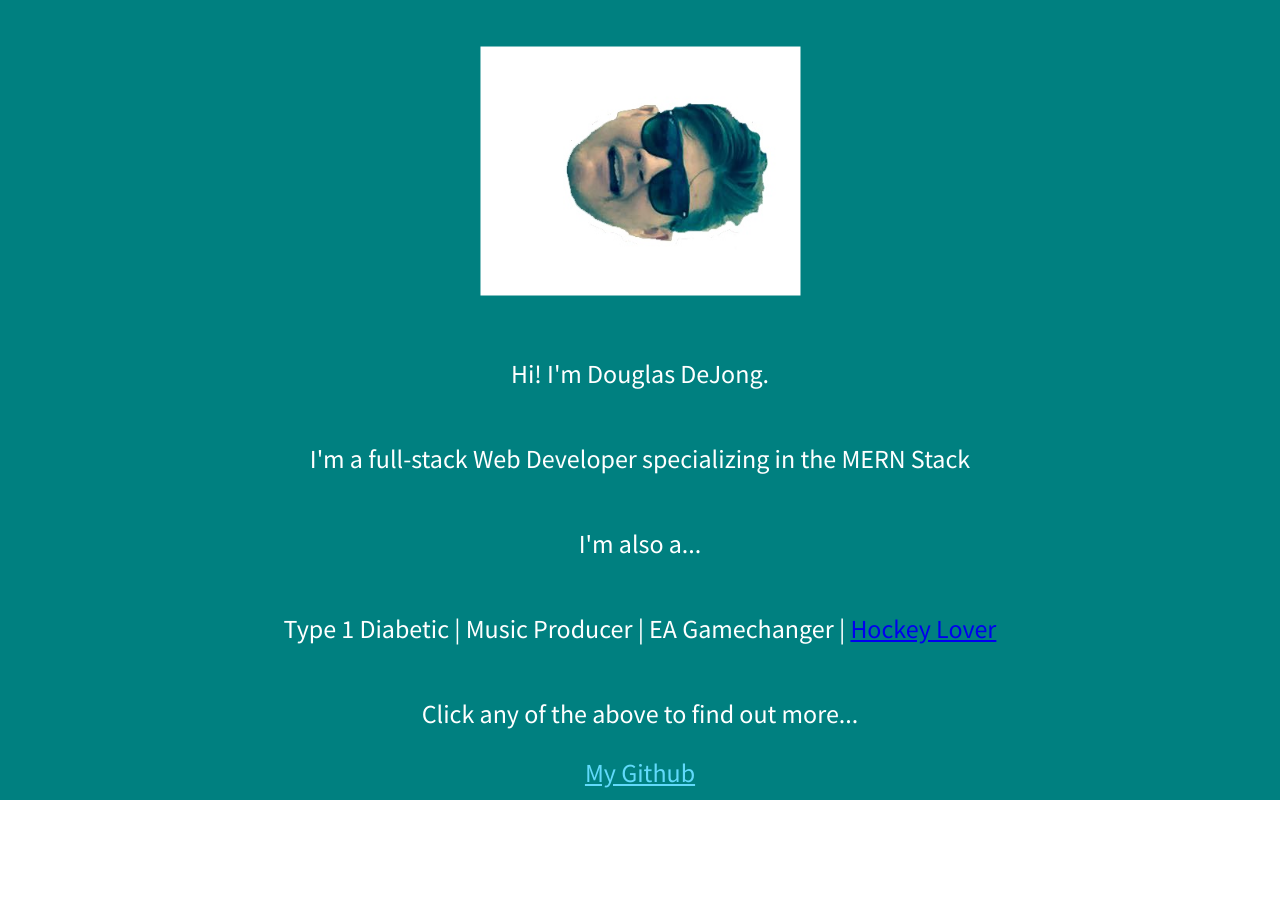
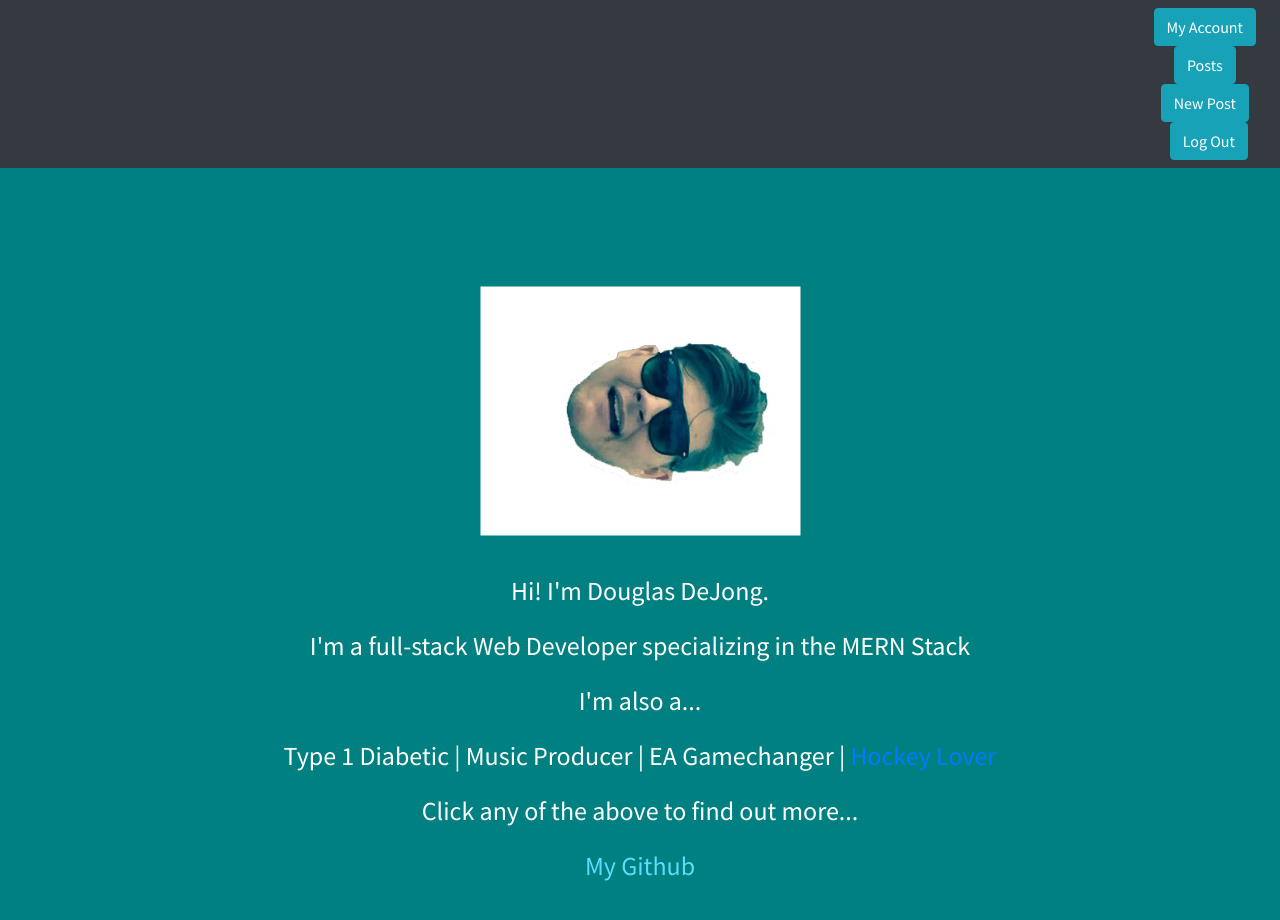
Before and after one commit to DougDeJong/portfolio-site, a React (Create React App) app: page / in a window 1280 px wide. Shown: the top 920 px of the page. Before the commit the page ends 800 px from the top, so only its background shows below. Built offline with nearby package versions, Linux system fonts and the light colour scheme.

Commit message:
added nav bar

```diff
--- a/src/App.js
+++ b/src/App.js
@@ -3,11 +3,14 @@ import { Switch, Route, Link} from 'react-router-dom'
 import logo from './logo.svg';
 import myface from './myface.jpg'
 import './App.css';
-import Hockey  from './components/Hockey'
+import Hockey  from './components/Hockey';
+import Navbar from './components/Navbar/Navbar';
+import "../node_modules/bootstrap/dist/css/bootstrap.css";
 class App extends Component {
   render() {
     return (
       <div className="App">
+      <Navbar/>
               <header className="App-header">
           <img src={myface} className="App-logo" alt="logo" />
           <p>
--- a/src/components/Hockey.js
+++ b/src/components/Hockey.js
@@ -14,7 +14,7 @@ const Hockey = () => {
       <TwitterTimelineEmbed
       sourceType="profile"
       screenName="TheDeJtv"
-      options={{height: 400}}
+      options={{height: 400, width: 500}}
     />
     </div>
     )
--- /dev/null
+++ b/src/components/Navbar/Navbar.js
@@ -0,0 +1,50 @@
+import React, { Component } from 'react';
+import { Link } from 'react-router-dom';
+import './Navbar.css'
+
+
+
+class Navbar extends Component {
+  constructor(props){
+    super(props);
+    this.state = {};
+
+  }
+
+  // componentWillReceiveProps(nextProps) {
+  //   this.setState({ loggedInUser: nextProps["userInSession"]})
+  // }
+
+
+  // logout = () =>{
+  //   this.service.logout()
+  //   .then(()=>{
+  //     this.props.setTheUserInTheAppComponent(null)
+  //   })
+  // }
+
+  render(){
+      return(
+        <nav className="navbar navbar-dark bg-dark">
+          <ul className= "navbar-nav navlist">
+            </ul>
+            <ul className="navbar-nav navlist ml-auto">
+            <li className="nav-item active">
+            <Link className="nav-item active mr-sm-2" to="/hockey" style={{ textDecoration: 'none' }}><button className = "btn btn-info buttonRound">My Account</button></Link>
+            </li>
+            <li className="nav-item active">
+            <Link className="nav-item active mr-sm-2" to="/posts" style={{ textDecoration: 'none' }}><button className ="btn btn-info buttonRound">Posts</button></Link>
+            </li>
+            <li className="nav-item active">
+            <Link className="nav-item active mr-sm-2" to="/newpost" style={{ textDecoration: 'none' }}><button className ="btn btn-info buttonRound">New Post</button></Link>
+            </li>
+            <li className="nav-item active">
+              <button className="btn btn-info buttonRound" onClick={()=>this.logout()}>Log Out</button>
+            </li>
+          </ul>
+        </nav>
+      )
+
+    }
+    }
+  export default Navbar;
```
Also changed, not shown: src/components/Navbar/Navbar.css (added).
